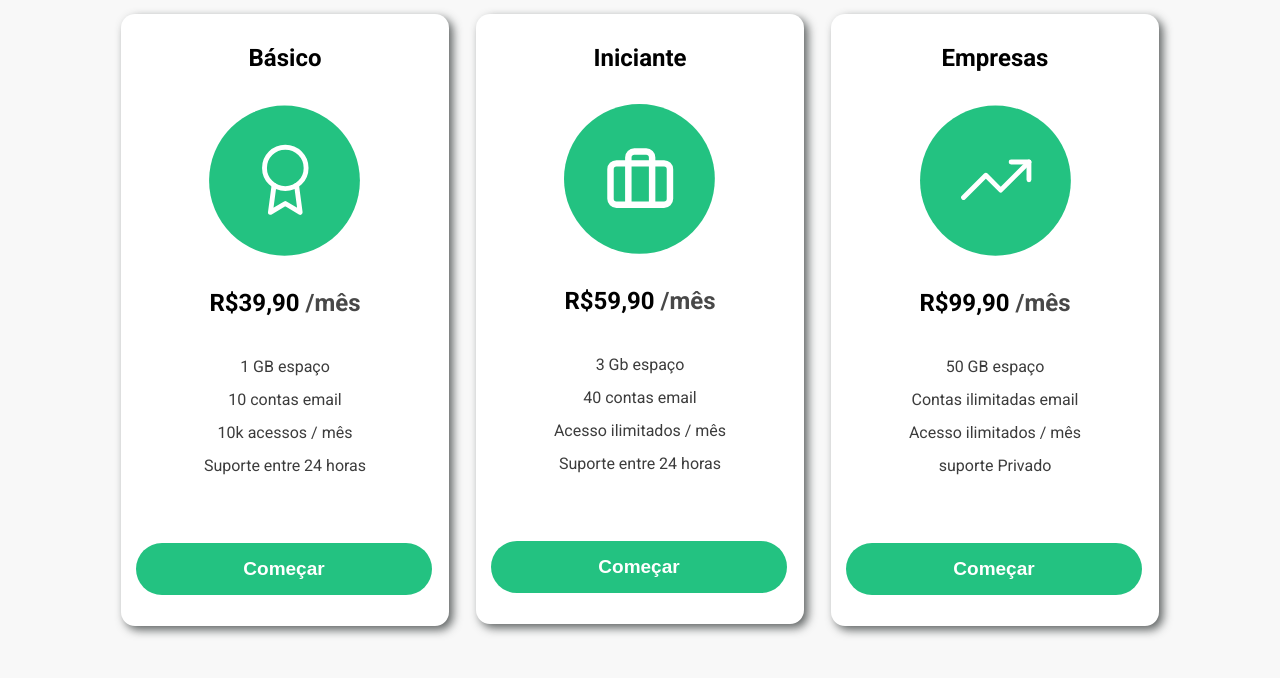
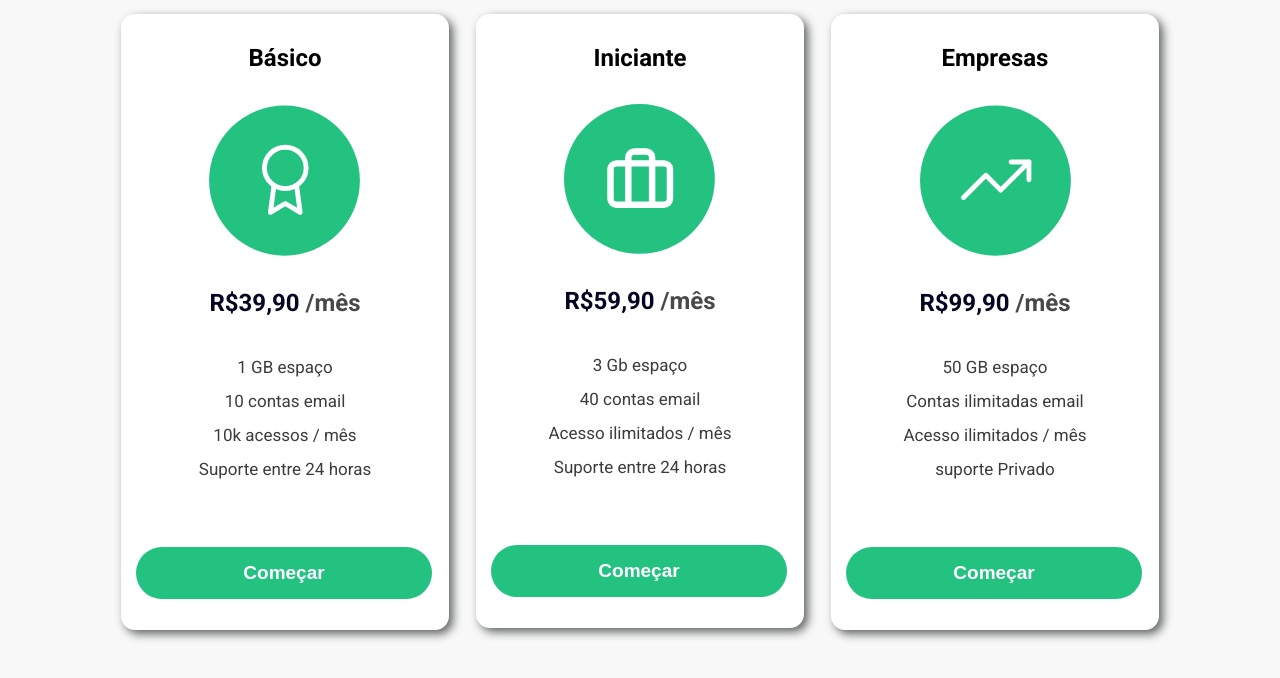
Before and after one commit to aquilamedeiros/tabela-de-planos, a plain HTML site: page index.html in a window 1280 px wide. Shown: the part 122-800 px from the top of the page. Drawn offline with Linux system fonts and the light colour scheme.

Commit message:
initial commit

```diff
--- a/index.html
+++ b/index.html
@@ -25,7 +25,7 @@
         <div class="info">
           <h2>Básico</h2>
           <img src="assets/item1.svg" alt="">
-          <h2>R$39,90 <span>/mês</span></h2>
+          <h2 class="valor">R$39,90 <span>/mês</span></h2>
         </div>
 
         <div class="texts">
@@ -44,7 +44,7 @@
         <div class="info">
           <h2>Iniciante</h2>
           <img src="assets/item2.svg" alt="">
-          <h2>R$59,90 <span>/mês</span></h2>
+          <h2 class="valor">R$59,90 <span>/mês</span></h2>
         </div>
 
         <div class="texts">
@@ -62,7 +62,7 @@
         <div class="info">
           <h2>Empresas</h2>
           <img src="assets/item3.svg" alt="">
-          <h2>R$99,90 <span>/mês</span></h2>
+          <h2 class="valor">R$99,90 <span>/mês</span></h2>
         </div>
 
         <div class="texts">
--- a/style.css
+++ b/style.css
@@ -63,6 +63,10 @@ h1{
   margin: 30px auto;
 }
 
+.info .valor{
+  color: #040521;
+}
+
 .info span{
   color: #484848;
 }
@@ -74,7 +78,7 @@ h1{
 
   margin-top: 10px;
 
-  font-size: 17;
+  font-size: 17px;
   color: #3C3C3C;
 }
 
@@ -102,10 +106,3 @@ button{
     flex-direction: column;
    }
   }
-
-  @media only screen and (max-device-width: 1000px) {
-    #app{
-      display: flex;
-
-    }
-  }
```
